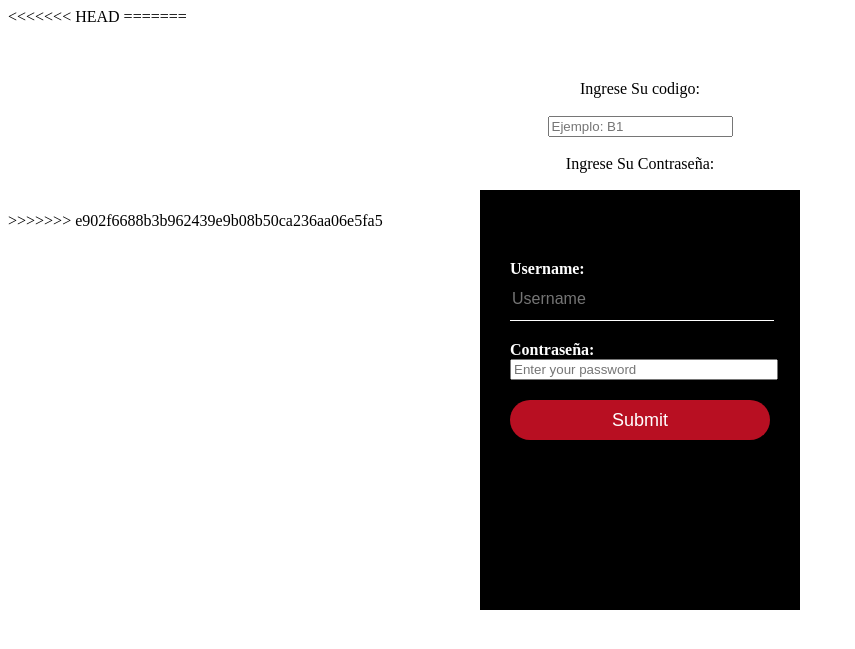
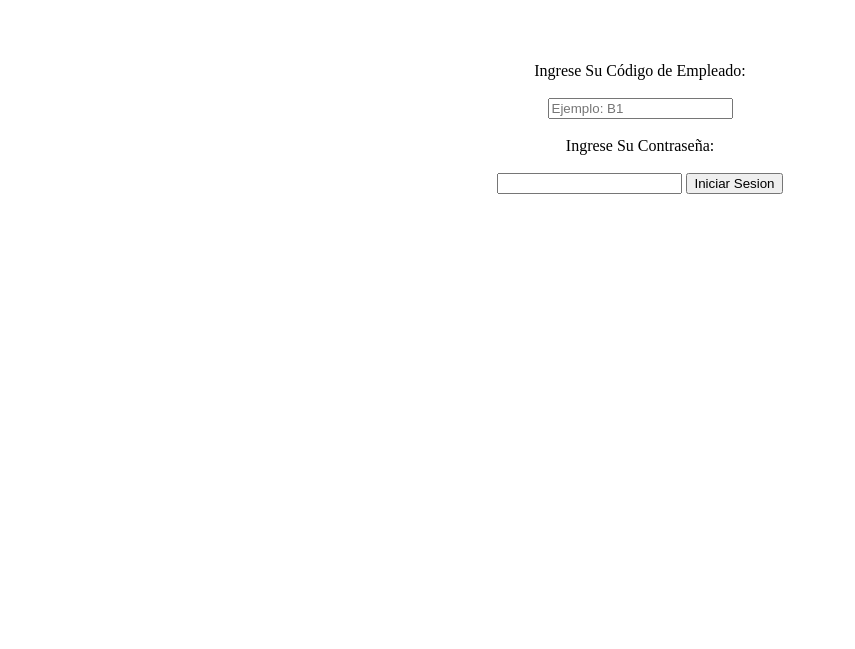
Before and after one commit to ulysses-flrss/EjercicioPHP, a PHP site: page /login.php in a window 1280 px wide. Shown: the top 649 px of the page, without its empty margins (0-855 px from the left). Run offline with PHP 8.4, Linux system fonts and the light colour scheme.

Commit message:
Update login.php

```diff
--- a/login.php
+++ b/login.php
@@ -1,36 +1,25 @@
 <!DOCTYPE html>
-<html>
+<html lang="es">
 <head>
+  <meta charset="UTF-8">
+  <meta name="viewport" content="width=device-width, initial-scale=1.0">
   <title>Iniciar Sesión</title>
   <link rel="stylesheet" type="text/css" href="Perfil.css">
 </head>
-<<<<<<< HEAD
-<body>
-    <div class="loginbox">
-    <form>
-    <label for="username">Username: </label>
-    <input type="text" name="usuario" placeholder="Username">
-    <label for="password">Contraseña: </label>
-    <input type="password" name="pass" placeholder="Enter your password">
-    <input type="submit" name="passaway" placeholder="login">
-    </form>
-    </div>
-=======
 
   <body>
     <center>
       <br><br><br>
       <form action="../PHP/login.php">
-      <label for="Correo">Ingrese Su codigo:</label>
+        <label for="Correo">Ingrese Su Código de Empleado: </label>
         <br><br>
         <input type="text" name="Usuario" id="usuario" placeholder="Ejemplo: B1" required>
         <br><br>
-      <label for="Contraseña">Ingrese Su Contraseña:</label>
+        <label for="Contraseña">Ingrese Su Contraseña: </label>
         <br><br>
         <input type="password" name="Contraseña" id="Contraseña" placeholder="" required>
         <input type="submit" value="Iniciar Sesion" class="enviar">
       </form>
     </center>
->>>>>>> e902f6688b3b962439e9b08b50ca236aa06e5fa5
   </body>
 </html>
```
Lines whose indentation alone changed are shown as unchanged.
